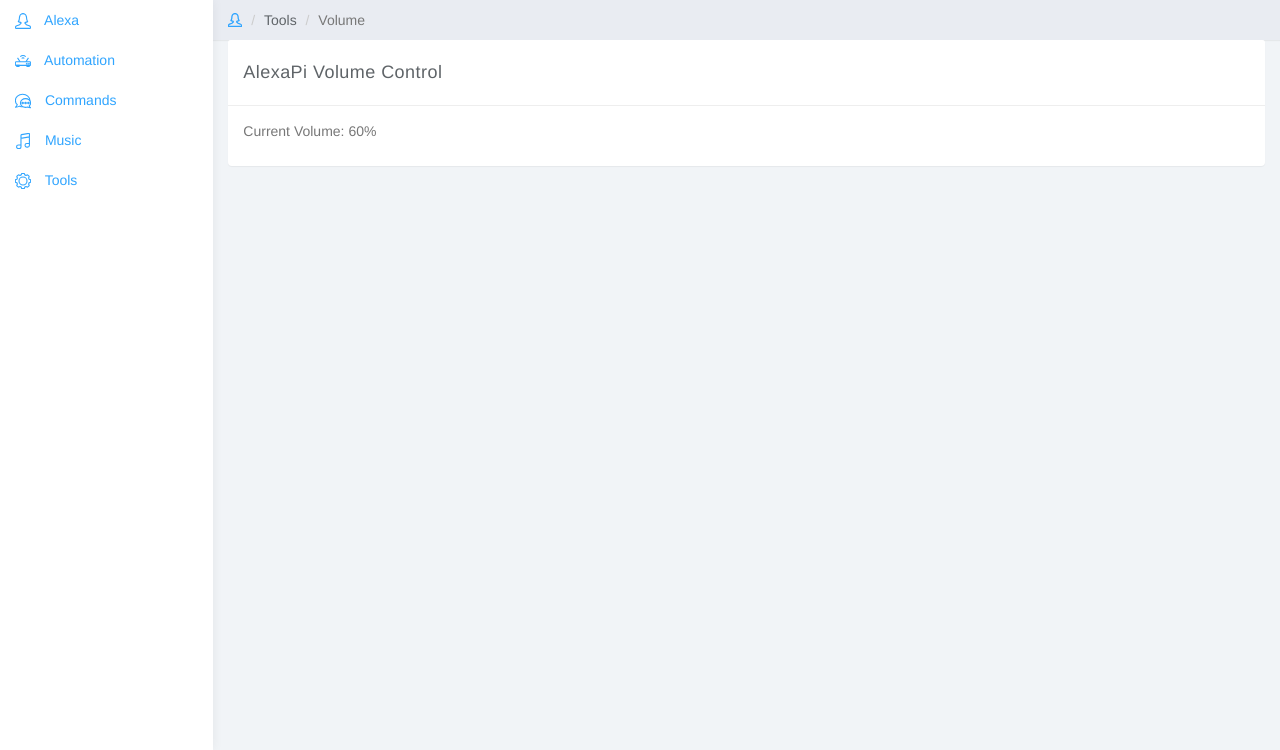
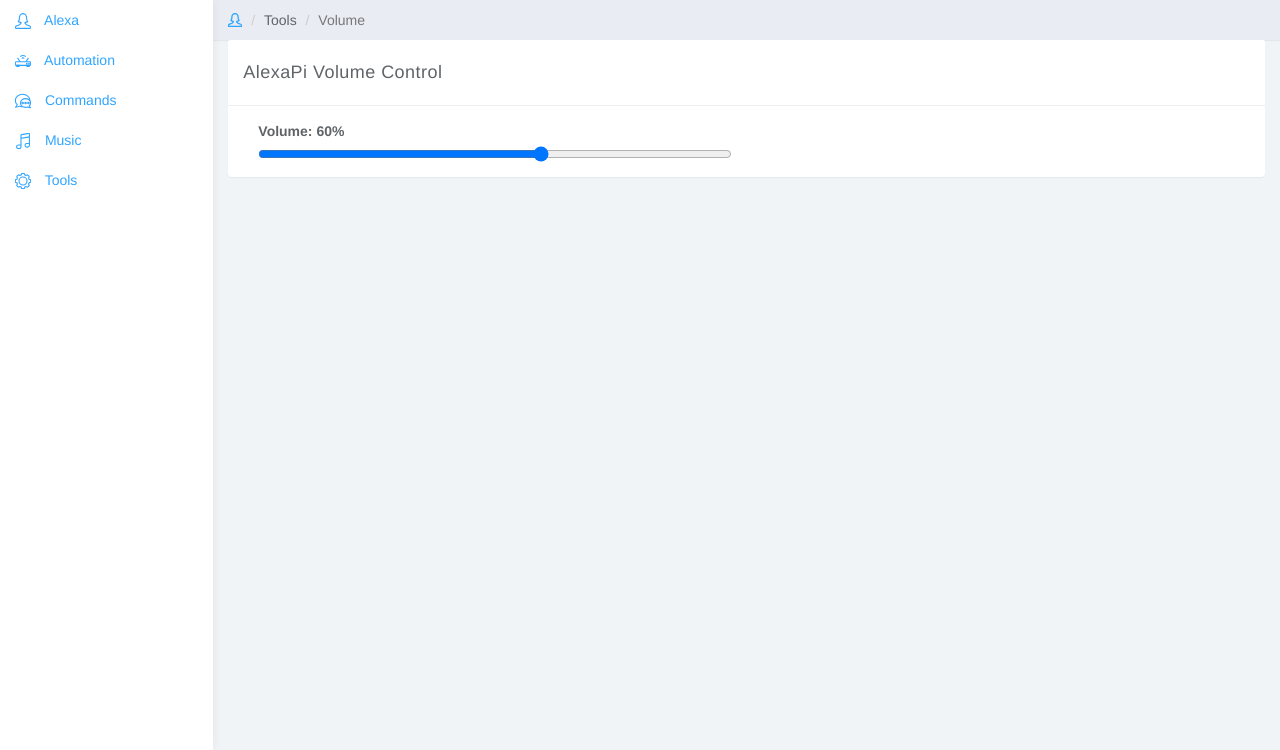
Before and after one commit to jthompson20/AlexaPi-admin, a PHP site: page /tools/volume.php in a window 1280 px wide. Shown: the part 50-800 px from the top of the page. Run offline with PHP 8.4, Linux system fonts and the light colour scheme.

Commit message:
creaed volume controls in admin panel

```diff
--- a/inc/foot.php
+++ b/inc/foot.php
@@ -1,11 +1,13 @@
 <script src="/js/jquery-1.11.1.min.js"></script>
 <script src="/js/bootstrap.min.js"></script>
+<script src="/js/bootstrap-table.js"></script>
+<!--
 <script src="/js/chart.min.js"></script>
 <script src="/js/chart-data.js"></script>
 <script src="/js/easypiechart.js"></script>
 <script src="/js/easypiechart-data.js"></script>
 <script src="/js/bootstrap-datepicker.js"></script>
-<script src="/js/bootstrap-table.js"></script>
+-->
 
 <script>
 	!function ($) {
--- a/tools/volume.php
+++ b/tools/volume.php
@@ -34,9 +34,13 @@
 						<?php
 						// get current volume
 						$volume 	= json_decode(file_get_contents($_SERVER['DOCUMENT_ROOT'].'/api/v1/data/volume.json'),TRUE);
+						$volume 	= $volume['volume'];
 						?>
+						<div class="col-lg-6">
+							<label for="vol">Volume: <span class="volume-display"><?php echo $volume; ?></span>%</label>
+							<input id="vol" class="volume-control" type="range" name="volume" min="0" max="100" value="<?php echo $volume; ?>">
+						</div>
 
-						<p>Current Volume: <?php echo $volume['volume']; ?>%</p>
 					</div>
 				</div>
 			</div>
@@ -48,6 +52,14 @@
 
 	<?php include('../inc/foot.php'); ?>
 
+	<script>
+	$(document).ready(function(){
+		$('.volume-control').on('change',function(){
+			$('.volume-display').html(this.value);
+			$.get('/api/v1/volume.php?method=set&volume=' + this.value);
+		});
+	});
+	</script>
 </body>
 
 </html>
```
